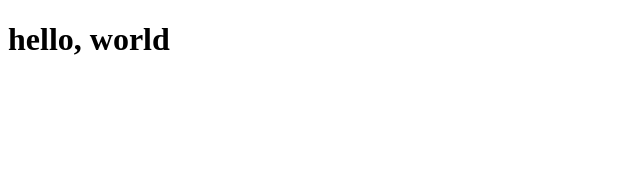
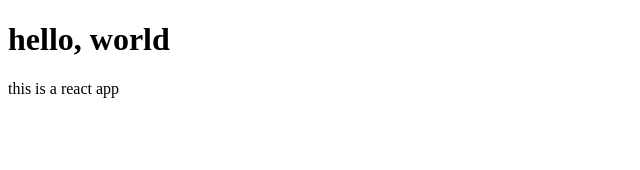
Before and after one commit to aras72h/feedback, a React (Create React App) app: page / in a window 1280 px wide. Shown: the top 170 px of the page, without its empty margins (0-640 px from the left). Built offline with nearby package versions, Linux system fonts and the light colour scheme.

Commit message:
Add jsx related comments for fragment, className , htmlFor

```diff
--- a/src/App.js
+++ b/src/App.js
@@ -1,6 +1,16 @@
 /* The main front-end app. Pass this file to index.html > ReactDOM.rendere() method */
 function App() {
-    return <h1>hello, world</h1>
+    return (
+        // Wrap all of elements with one parent element like div
+        // Use an empty fragment if you don't want a parent element
+        <>
+            <h1>hello, world</h1>
+            {/* Use className instead of class attribute */}
+            <p className="some-class-name">this is a react app</p>
+            {/* Use htmlFor instead of for attribute */}
+            <label htmlFor="some-id"></label>
+        </>
+    )
 }
 
 export default App
```
